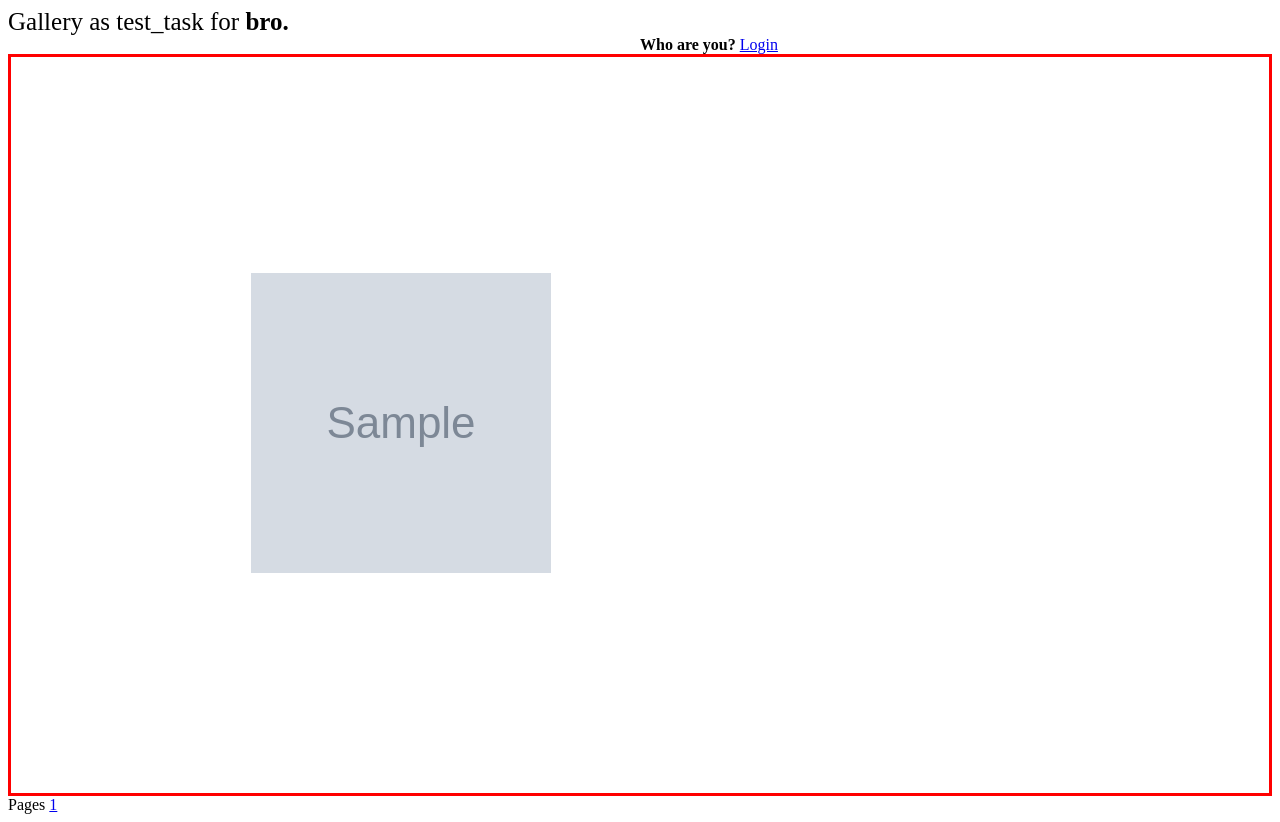
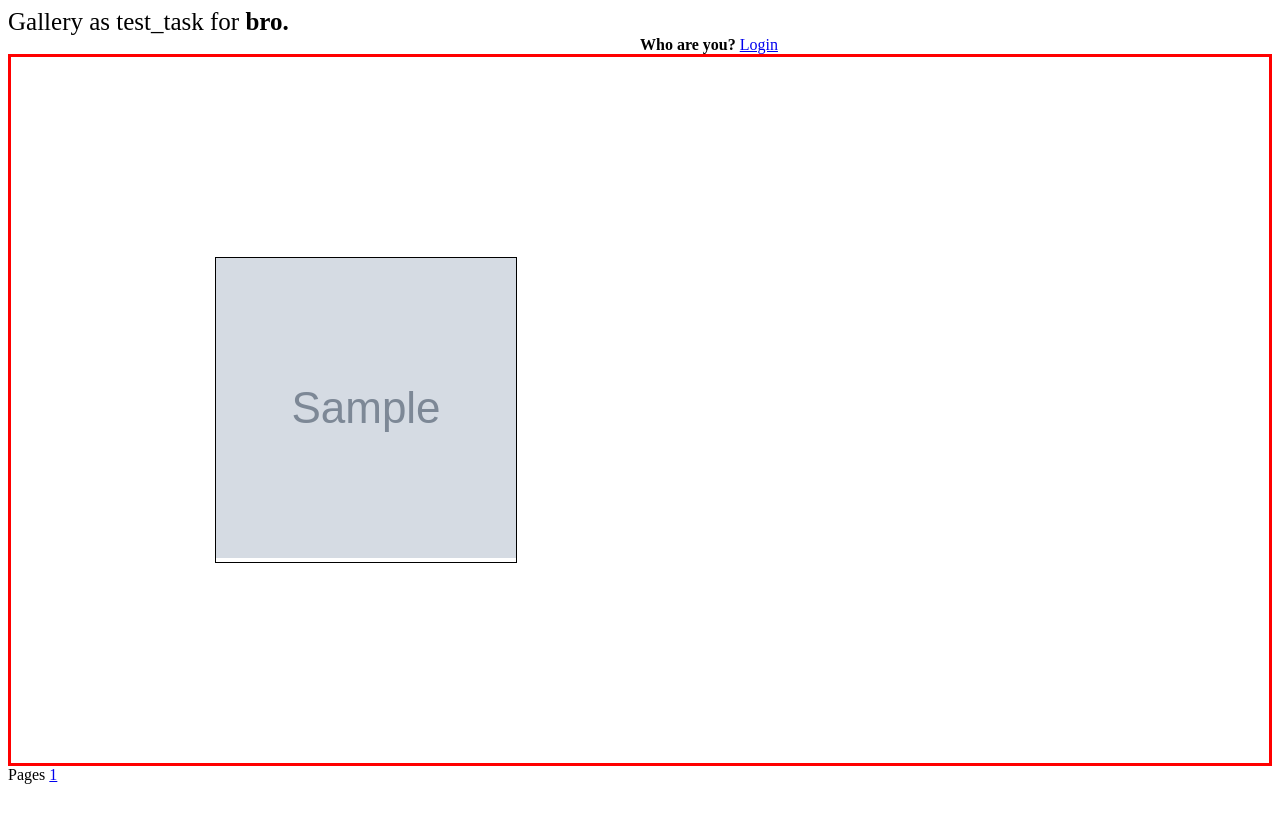
Before and after one commit to abikonya/task_for_bro, a Django app: template gallery/templates/main.html in a window 1280 px wide. After the commit the page ends 784 px from the top, so only its background shows below. Run offline with Django 3.2, Linux system fonts and the light colour scheme; tables that the repository leaves empty hold one stand-in row (values such as "Sample post"); the template is opened without the code that fills it: values that come from a table or form of the project are taken from there, most other values are stand-ins (such as "Sample title", 1, 10 or a date in 2020); grey boxes marked "Sample" are stand-in pictures.

```diff
--- a/gallery/templates/css/base.css
+++ b/gallery/templates/css/base.css
@@ -16,9 +16,18 @@ img {
     padding: 200px;
     border: solid red;
 }
+
+ul {
+    display: inline;
+    margin: 0;
+    padding: 4px;
+}
+
 li {
-    display: block;
+    display: inline-block;
     text-decoration: none;
+    border: 1px solid black;
+
 }
 
 .settings {
--- a/gallery/templates/main.html
+++ b/gallery/templates/main.html
@@ -28,7 +28,7 @@
 
         {% for image in images %}
         <ul>
-            <li>
+            <li class="images_list">
                 <img src="{{ image.image.url }}" alt="{{ image.name }}">
             </li>
         </ul>
--- a/gallery/views.py
+++ b/gallery/views.py
@@ -26,7 +26,7 @@ class Main(TemplateView):
                 ctx['images'] = images[(int(page)*number_displayed)-number_displayed:int(page)*number_displayed]
         else:
             ctx['images'] = images
-        if request.user.is_authenticated:
+        if request.user.is_authentificated:
             load_form = ClearableFileInput()
             ctx['load_form'] = load_form.render(name='upload', value='Upload')
         return render(request, self.template_name, ctx)
```
